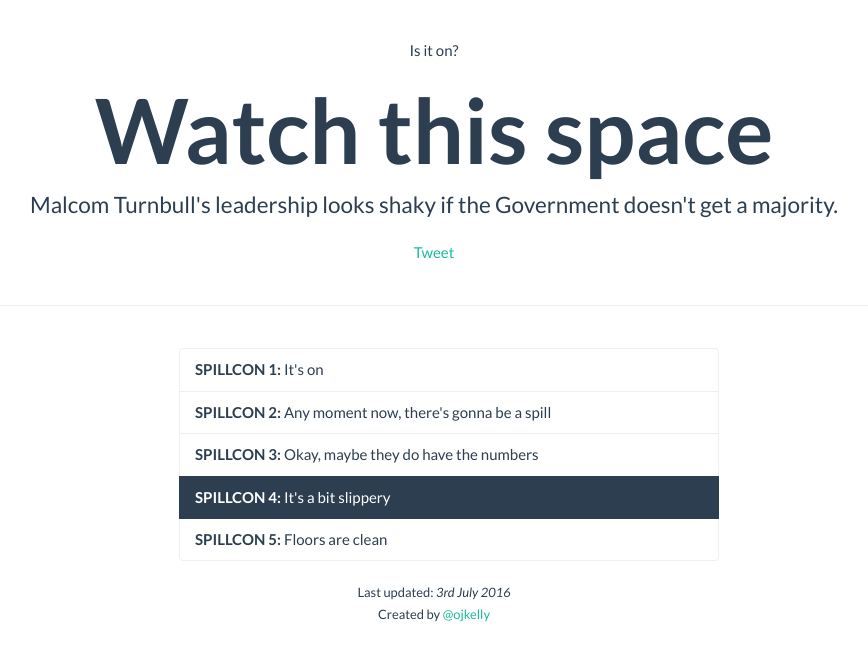
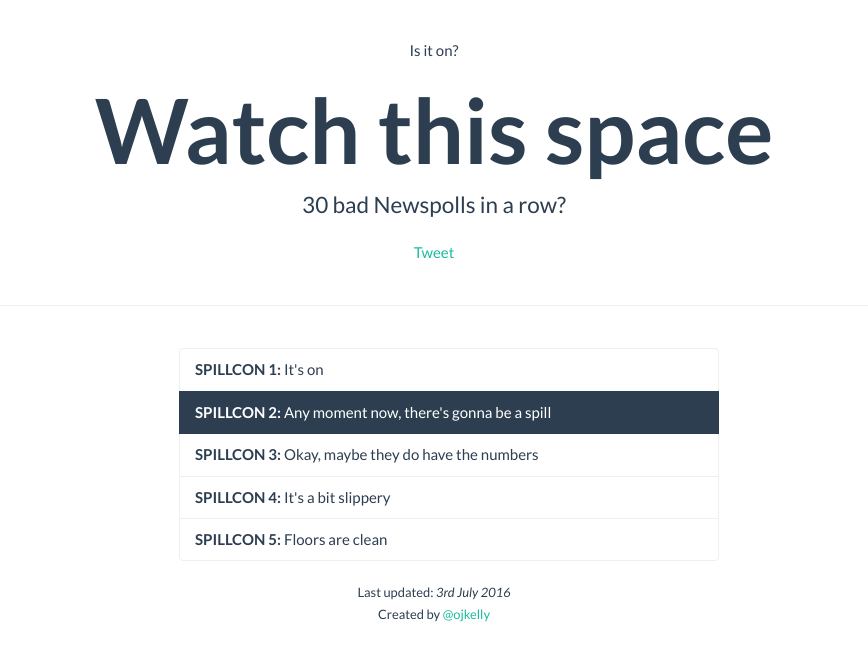
Before and after one commit to ojkelly/spillti.me, a plain HTML site: page index.html in a window 1280 px wide. Shown: the whole page, without its empty margins (206-1074 px from the left). Drawn offline with nearby package versions, Linux system fonts and the light colour scheme; a script that the page names is missing.

Commit message:
Update index.html

```diff
--- a/index.html
+++ b/index.html
@@ -33,11 +33,11 @@
         <h1 class="text-center" style="font-size: 1em;">Is it on?</h1>
         <h1 class="text-center" style="font-size: 6em"><strong>Watch this space</strong></h1>
 
-        <p class="lead text-center">Malcom Turnbull's leadership looks shaky if the Government doesn't get a majority.</p>
+        <p class="lead text-center">30 bad Newspolls in a row?</p>
 
         <p class="text-center" style="user-select:none;">
             <a class="twitter-share-button"
-            href="https://twitter.com/intent/tweet?text=It's not on yet, but watch this space #libspill"
+            href="https://twitter.com/intent/tweet?text=It is on. #itsob #libspill"
             data-size="large">
             Tweet</a>
         </p>
@@ -48,9 +48,9 @@
         <div class="col-sm-6 col-sm-offset-3">
             <ul class="list-group">
                 <li class="list-group-item "><strong>SPILLCON 1:</strong> It's on</li>
-                <li class="list-group-item"><strong>SPILLCON 2:</strong> Any moment now, there's gonna be a spill</li>
+                <li class="list-group-item active"><strong>SPILLCON 2:</strong> Any moment now, there's gonna be a spill</li>
                 <li class="list-group-item"><strong>SPILLCON 3:</strong> Okay, maybe they do have the numbers</li>
-                <li class="list-group-item active"><strong>SPILLCON 4:</strong> It's a bit slippery
+                <li class="list-group-item"><strong>SPILLCON 4:</strong> It's a bit slippery
                 </li>
                 <li class="list-group-item"><strong>SPILLCON 5:</strong> Floors are clean</li>
             </ul>
```
